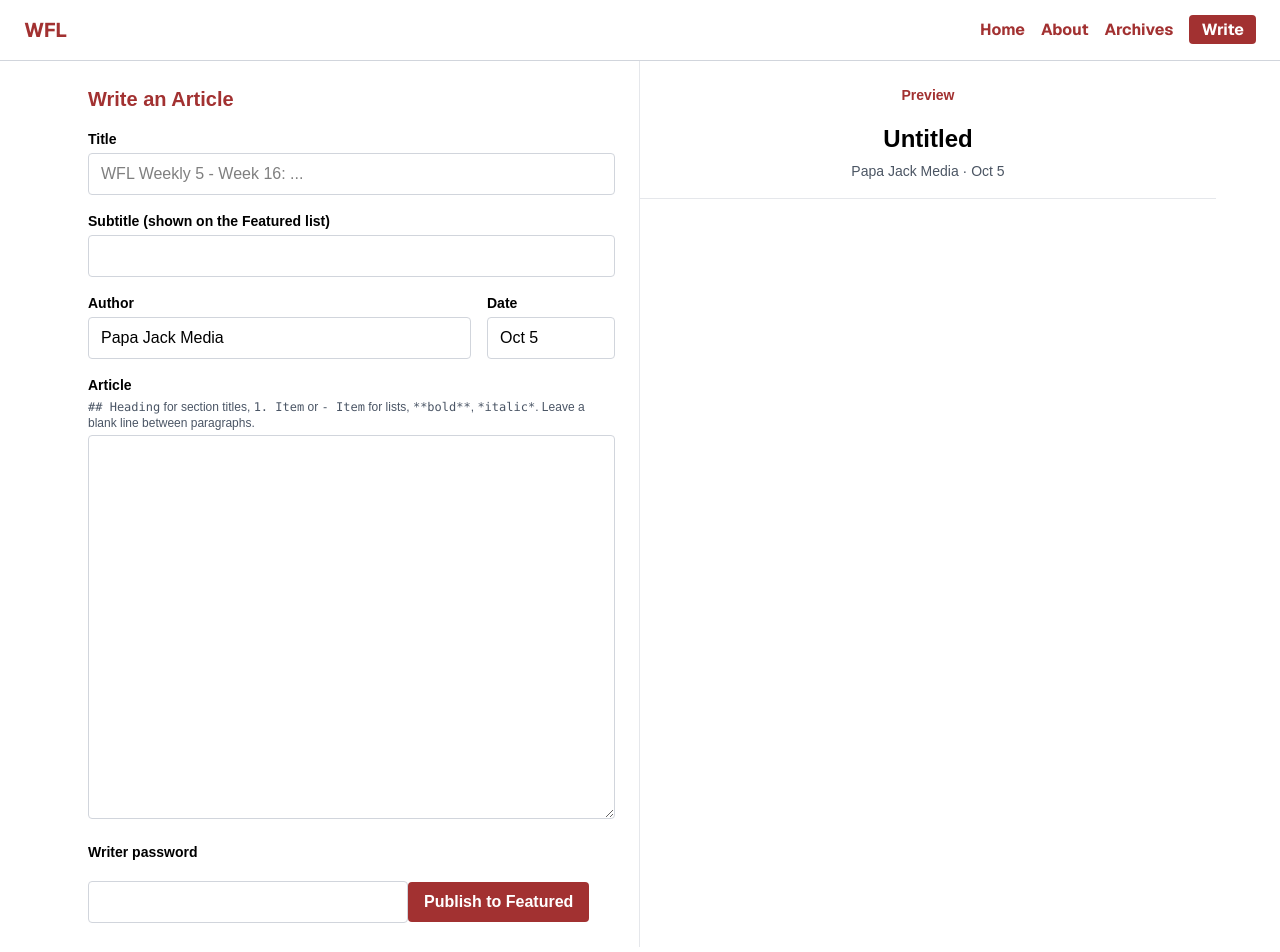
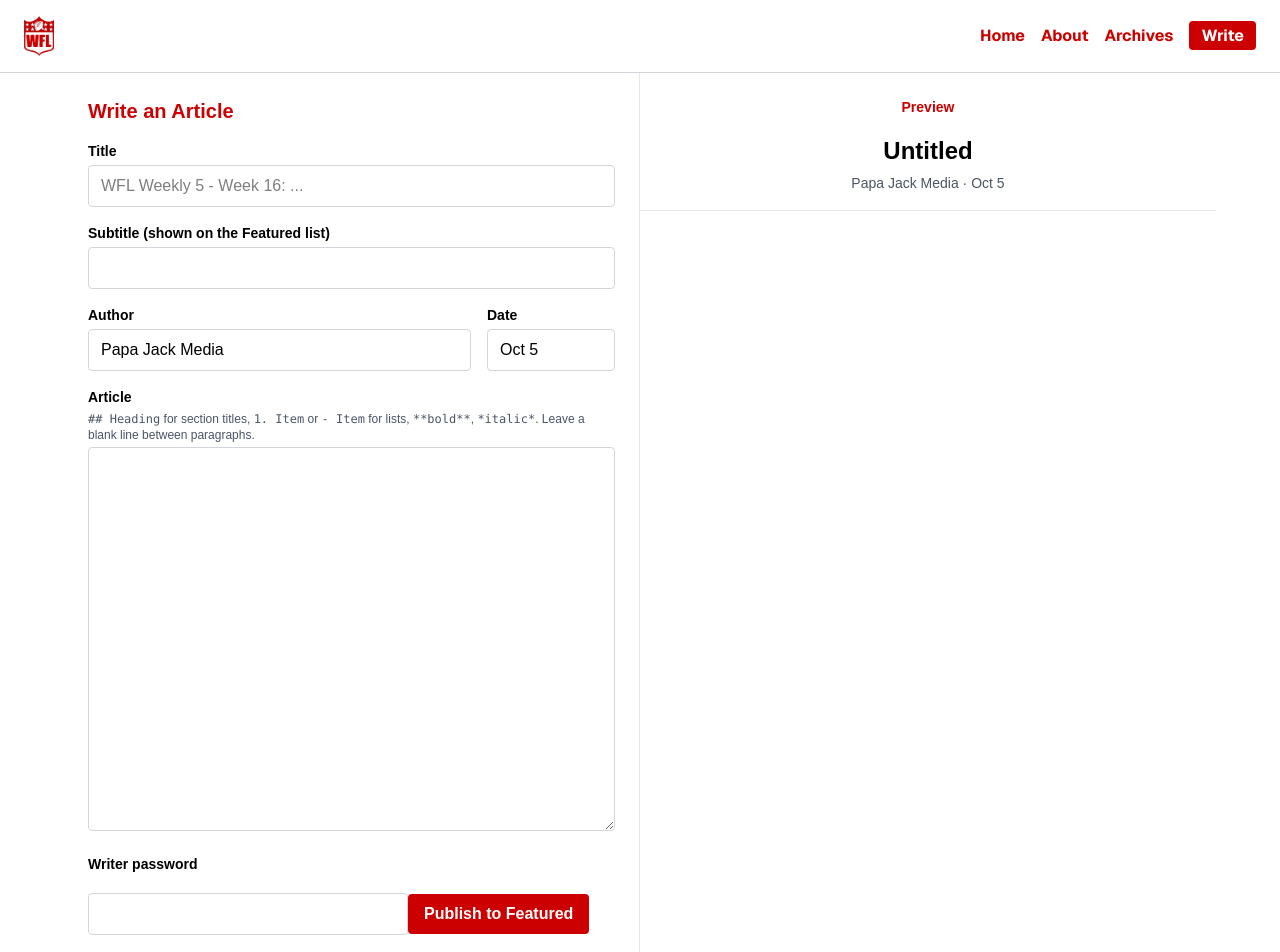
Before and after one commit to andyragu/wfl-website, a Next.js app: page /write in a window 1280 px wide. Shown: the top 952 px of the page. Built offline with nearby package versions, Linux system fonts and the light colour scheme.

Commit message:
Style clean up

```diff
--- a/src/app/about/styles.css
+++ b/src/app/about/styles.css
@@ -20,7 +20,7 @@
 .text-box-2 { margin-top: 2rem; }
 
 .text-box-1 h2 {
-    color: #A23131;
+    color: #CC0000;
     margin-bottom: 10px;
 }
 
@@ -36,7 +36,7 @@
     font-size: 1.875rem;
     line-height: 2.25rem;
     font-weight: 700;
-    color: #A23131;
+    color: #CC0000;
 
     text-align: center;
     padding: 2rem;
--- a/src/app/components/featuredlist.tsx
+++ b/src/app/components/featuredlist.tsx
@@ -54,16 +54,16 @@ export default function FeaturedList({ posts }: { posts: Post[] }) {
 
         {/* Pagination */}
         {pageCount > 1 && (
-          <div className="mx-auto mt-8 w-full max-w-3xl flex justify-between items-center gap-4 border-t border-gray-200 pt-4 font-bold text-[#A23131]">
+          <div className="mx-auto mt-8 w-full max-w-3xl flex justify-between items-center gap-4 border-t border-gray-200 pt-4 font-bold text-[#CC0000]">
             <button onClick={() => setPage(page - 1)} disabled={page === 0}
-              className="whitespace-nowrap disabled:invisible">
+              className="whitespace-nowrap cursor-pointer hover:underline disabled:invisible">
               &larr; Newer
             </button>
             <span className="whitespace-nowrap text-sm text-gray-600 font-normal">
               Page {page + 1} of {pageCount}
             </span>
             <button onClick={() => setPage(page + 1)} disabled={page === pageCount - 1}
-              className="whitespace-nowrap disabled:invisible">
+              className="whitespace-nowrap cursor-pointer hover:underline disabled:invisible">
               Older &rarr;
             </button>
           </div>
--- a/src/app/components/standings.tsx
+++ b/src/app/components/standings.tsx
@@ -110,7 +110,7 @@ export default function Standings({ leagueId = DEFAULT_LEAGUE_ID }: { leagueId?:
   return (
     <div className="w-full mx-auto max-w-4xl">
       <div className="flex items-end justify-between mb-4">
-        <h2 className="text-2xl font-bold text-[#A23131]">Current Standings</h2>
+        <h2 className="text-2xl font-bold text-[#CC0000]">Current Standings</h2>
       </div>
 
       <div className="overflow-x-auto rounded-xl bg-white shadow">
--- a/src/app/home.css
+++ b/src/app/home.css
@@ -9,7 +9,7 @@
 
 .section-header .featured {
   font-weight: bold;
-  color: #A23131;
+  color: #CC0000;
 }
 
 .featured-section {
--- a/src/app/navbar.tsx
+++ b/src/app/navbar.tsx
@@ -1,15 +1,18 @@
+import Image from "next/image";
 import Link from "next/link";
 
 export default function NavBar() {
     return (
         <nav className="flex justify-between items-center px-6 py-4 bg-[#ffffff] border-b border-gray-300">
-        <div className="text-xl text-[#A23131] font-bold font-sans"><Link href="/">WFL</Link></div>
-        <ul className="flex gap-4 text-[#A23131] font-sans font-bold">
+        <Link href="/">
+            <Image src="/logo-nav.png" alt="WFL" width={295} height={388} className="h-10 w-auto" priority />
+        </Link>
+        <ul className="flex gap-4 items-center text-[#CC0000] font-sans font-bold [&_a:hover]:underline">
             <li><Link href="/">Home</Link></li>
             <li><Link href="/about">About</Link></li>
             <li><Link href="/archives">Archives</Link></li>
             <li>
-                <Link href="/write" className="px-3 py-1 rounded bg-[#A23131] text-white">Write</Link>
+                <Link href="/write" className="px-3 py-1 rounded bg-[#CC0000] text-white">Write</Link>
             </li>
         </ul>
         {/* <img src={logo} alt="WFL Logo" /> */}
--- a/src/app/write/page.tsx
+++ b/src/app/write/page.tsx
@@ -6,7 +6,7 @@ import { useRouter } from "next/navigation";
 import ArticleBody from "../components/articlebody";
 
 const inputClass =
-    "w-full border border-gray-300 rounded px-3 py-2 text-black focus:outline-none focus:border-[#A23131]";
+    "w-full border border-gray-300 rounded px-3 py-2 text-black focus:outline-none focus:border-[#CC0000]";
 
 export default function WritePage() {
     const router = useRouter();
@@ -56,7 +56,7 @@ export default function WritePage() {
                         &ldquo;{title}&rdquo; will be live in about a minute, once the site finishes updating.
                     </div>
                     <div className="divider"></div>
-                    <div className="flex justify-center gap-4 font-bold text-[#A23131]">
+                    <div className="flex justify-center gap-4 font-bold text-[#CC0000] [&_a:hover]:underline">
                         <Link href={publishedHref}>View article</Link>
                         <Link href="/">Home</Link>
                     </div>
@@ -70,7 +70,7 @@ export default function WritePage() {
             <div className="flex flex-col lg:flex-row max-w-6xl mx-auto">
                 {/* Editor */}
                 <form onSubmit={publish} className="lg:w-1/2 p-6 lg:border-r border-gray-200 text-black">
-                    <h1 className="text-xl font-bold text-[#A23131] mb-4">Write an Article</h1>
+                    <h1 className="text-xl font-bold text-[#CC0000] mb-4">Write an Article</h1>
 
                     <label className="block text-sm font-bold mb-1">Title</label>
                     <input className={`${inputClass} mb-4`} value={title} onChange={(e) => setTitle(e.target.value)}
@@ -102,17 +102,17 @@ export default function WritePage() {
                     <input type="password" className={`${inputClass} max-w-xs`} value={password}
                         onChange={(e) => setPassword(e.target.value)} autoComplete="current-password" />
 
-                    {error && <p className="mt-3 text-sm text-[#A23131]">{error}</p>}
+                    {error && <p className="mt-3 text-sm text-[#CC0000]">{error}</p>}
 
                     <button type="submit" disabled={saving}
-                        className="mt-4 px-4 py-2 rounded bg-[#A23131] text-white font-bold disabled:opacity-50">
+                        className="mt-4 px-4 py-2 rounded bg-[#CC0000] text-white font-bold hover:underline disabled:opacity-50 disabled:no-underline">
                         {saving ? "Publishing..." : "Publish to Featured"}
                     </button>
                 </form>
 
                 {/* Live preview, using the same styles as published articles */}
                 <div className="lg:w-1/2 py-6">
-                    <div className="text-center text-sm font-bold text-[#A23131] mb-2">Preview</div>
+                    <div className="text-center text-sm font-bold text-[#CC0000] mb-2">Preview</div>
                     <div className="header">
                         <h1 className="title-name">{title || "Untitled"}</h1>
                         <div className="post-meta">
```
Also changed, not shown: public/logo-nav.png (added).
